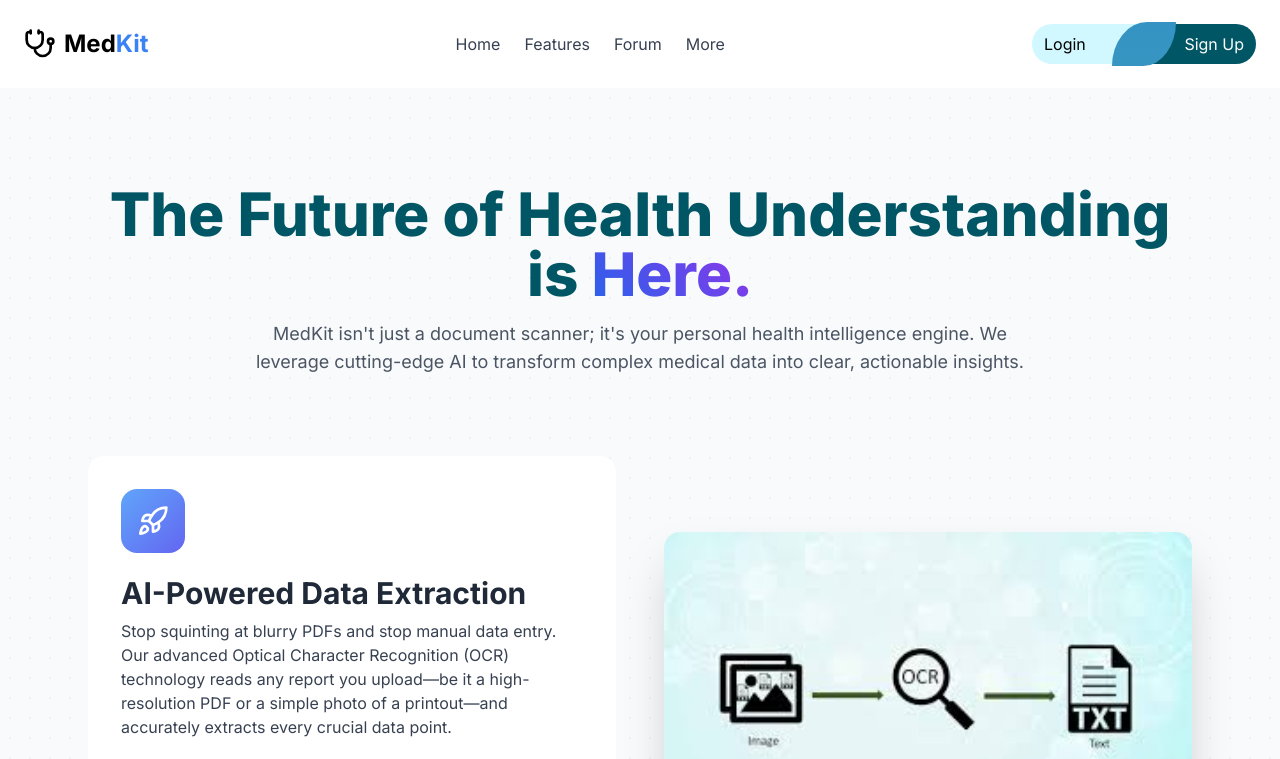
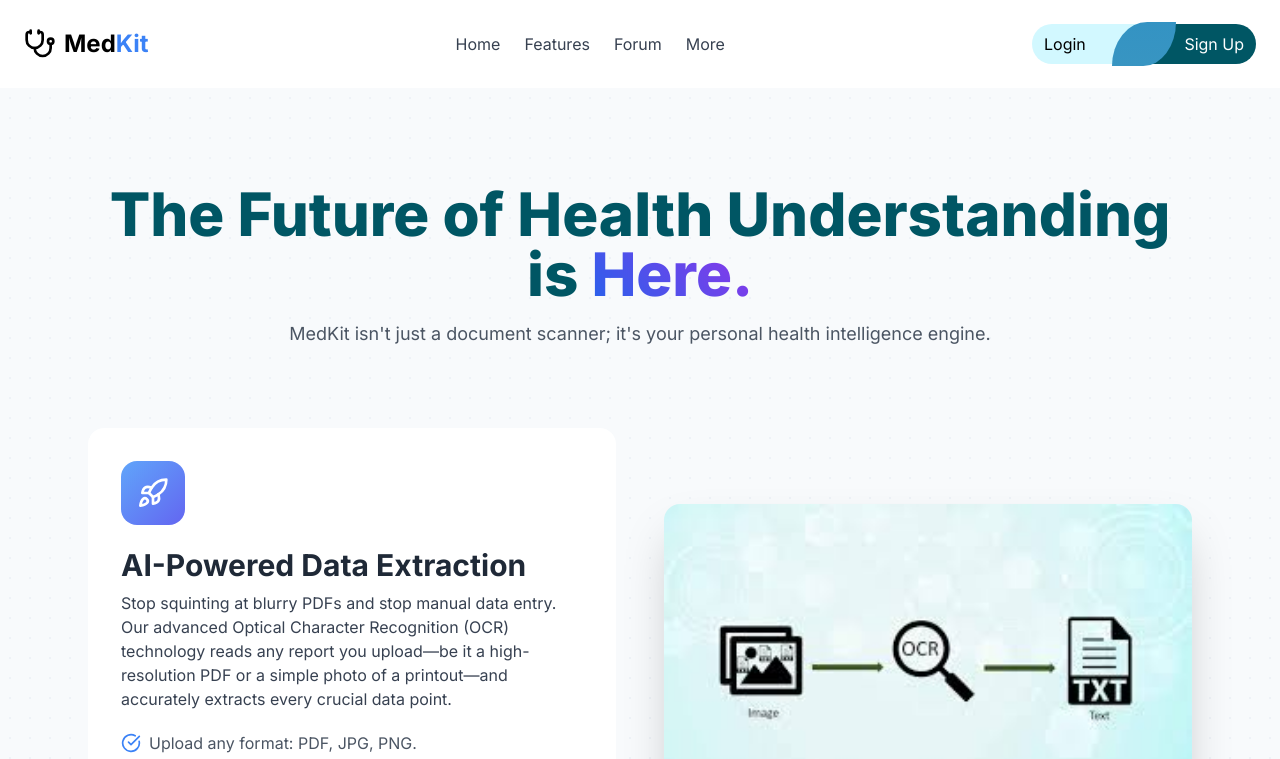
Before and after one commit to sumitDev11/Health-Medkit-, a Next.js app: page /features in a window 1280 px wide. Shown: the top 759 px of the page. Built offline with nearby package versions, Linux system fonts and the light colour scheme.

Commit message:
Fix: removed unused ChevronRight and escaped apostrophes

```diff
--- a/app/features/page.tsx
+++ b/app/features/page.tsx
@@ -1,6 +1,7 @@
 'use client';
 import React from 'react';
-import { Rocket, Brain, ShieldCheck, ClipboardList, LineChart, Languages, ChevronRight, CheckCircle } from 'lucide-react';
+import { Rocket, Brain, ShieldCheck, ClipboardList, LineChart, Languages, CheckCircle } from 'lucide-react';
+
 import Image from 'next/image';
 import Navbar from '@/components/Navbar';
 const CustomStyles = () => (
@@ -41,7 +42,8 @@
               The Future of Health Understanding is <span className="gradient-text-features">Here.</span>
             </h1>
             <p className="text-lg text-gray-600 max-w-3xl mx-auto">
-              MedKit isn't just a document scanner; it's your personal health intelligence engine. We leverage cutting-edge AI to transform complex medical data into clear, actionable insights.
+              {"MedKit isn't just a document scanner; it's your personal health intelligence engine."}
+
             </p>
           </div>
 
--- a/app/more/page.tsx
+++ b/app/more/page.tsx
@@ -1,6 +1,6 @@
 'use client';
 import React from 'react';
-import { Info, UserCog, FileSearch, LayoutDashboard, ChevronRight } from 'lucide-react';
+import { Info, UserCog, FileSearch, LayoutDashboard } from 'lucide-react';
 import Image from 'next/image';
 import Navbar from '@/components/Navbar';
 
@@ -115,7 +115,7 @@
                 </div>
                 <h2 className="text-3xl font-bold text-gray-800 mb-2">Account & Personalization</h2>
                 <p className="text-gray-700 mb-5">
-                  You are in complete control. Manage your profile, strengthen security with 2FA, and tailor the AI for more relevant health insights.
+                  It&apos;s your health. Manage your profile, strengthen security with 2FA, and tailor the AI for more relevant health insights.
                 </p>
                 {/* <button className="inline-flex items-center gap-2 bg-gradient-to-r from-purple-500 to-pink-600 text-white font-bold py-3 px-6 rounded-lg hover:from-purple-600 hover:to-pink-700 transition-all duration-300 transform hover:scale-105">
                   Manage Account <ChevronRight className="w-5 h-5" />
--- a/app/page.tsx
+++ b/app/page.tsx
@@ -1,5 +1,4 @@
 import Herosection from "@/components/Herosection";
-import MedicalReportAnalyzer from "@/components/MedicalReportAnalyzer";
 import Feature from "@/components/Feature";
 export default function Home() {
   return (
```
